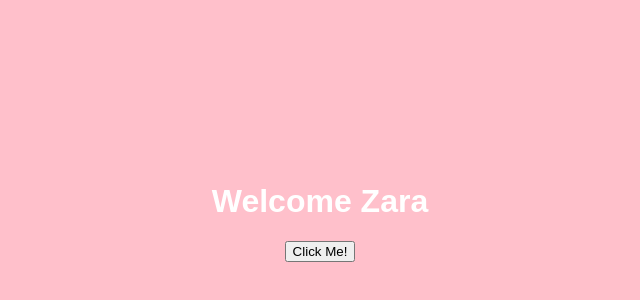
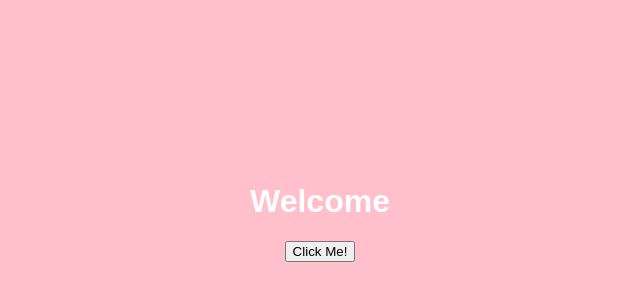
Before and after one commit to Riyazur476/surprising, a plain HTML site: page index.html in a window 1280 px wide. Shown: the part 188-488 px from the top of the page, without its empty margins (320-960 px from the left). Drawn offline with Linux system fonts and the light colour scheme.

Commit message:
Update index.html

```diff
--- a/index.html
+++ b/index.html
@@ -49,7 +49,7 @@
 <body>
 
 <div class="content">
-    <h1>Welcome Zara</h1>
+    <h1>Welcome</h1>
     <!--<p>Click the button below</p>-->
     <button id="trick">Click Me!</button>
 </div>
```
